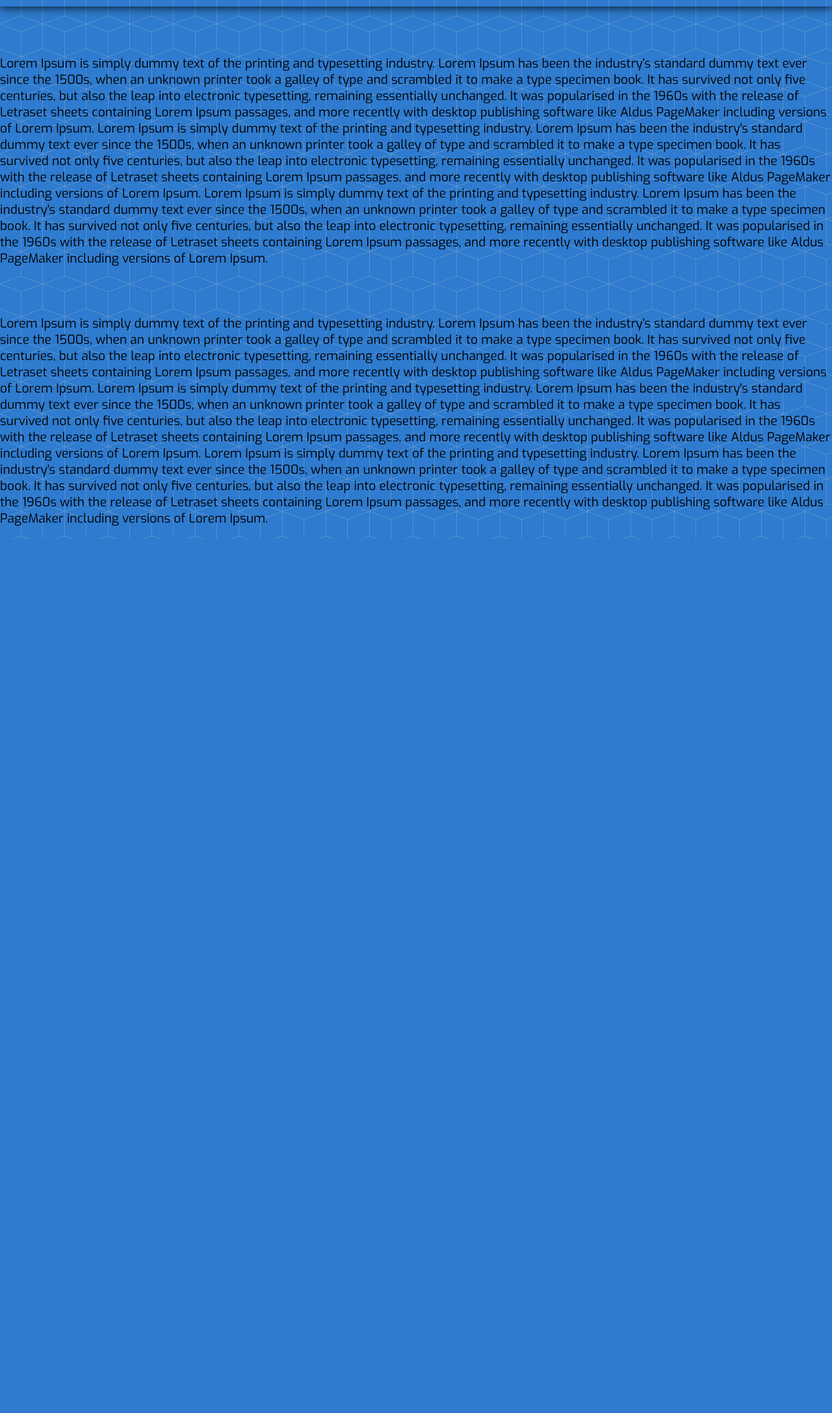
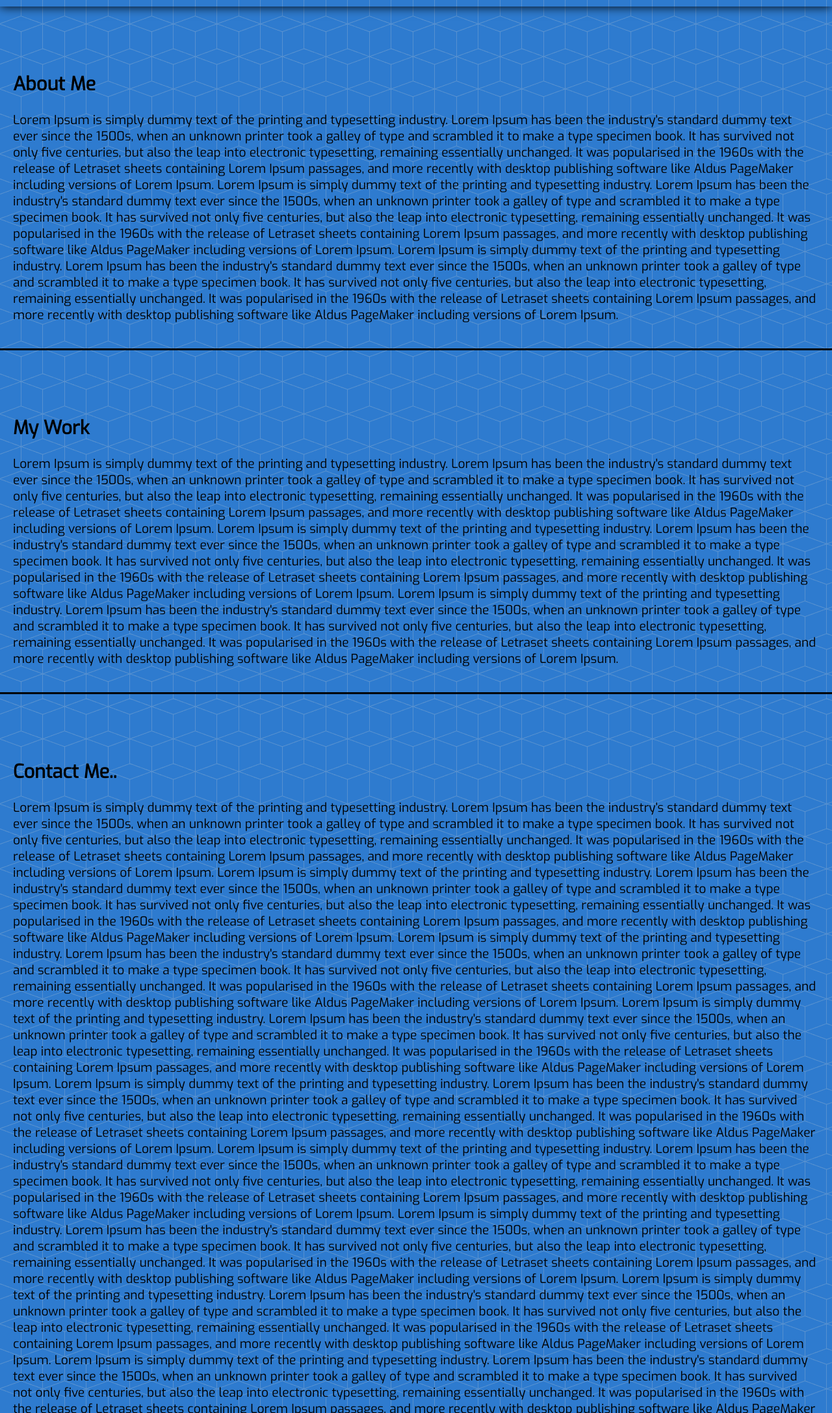
Before and after one commit to rutvijdhotey/Personal-Portfolio, a plain HTML site: page index.html in a window 1280 px wide. Shown: the part 626-2800 px from the top of the page at 65% size. Before the commit the page ends 1455 px from the top, so only its background shows below. Drawn offline with Linux system fonts and the light colour scheme.

Commit message:
sections made

```diff
--- a/index.html
+++ b/index.html
@@ -20,15 +20,15 @@
   </head>
 
   <body>
-    <header class = "header fixed-navbar">
-        <div id = "top-nav" class="container">
-            <a id ="brand-name" href="#my_section"><img id="avatar" src="/images/myavatar.svg" height="60" width="55" align="left">
+    <header id ="top_nav" class = "header fixed-navbar">
+        <div class="container">
+            <a id ="brand-name" href="index.html"><img id="avatar" src="/images/myavatar.svg" height="60" width="55" align="left">
 Rutvij Dhotey</a>
 
           <ul>
-            <li><a href="#news">About me</a></li>
-            <li><a href="#contact">My Work</a></li>
-            <li><a href="#about">Contact</a></li>
+            <li><a href="#about_me">About me</a></li>
+            <li><a href="#my_work">My Work</a></li>
+            <li><a href="#contact_me">Contact</a></li>
           </ul>
         </div><!-- /.container-->
     </header>
@@ -55,7 +55,8 @@
       </div>
     </section>
 
-  <section>
+  <section id = "about_me" class = "section_division" href="#about_me">
+    <h1 >About Me</h1>
       <div>
         <p>
             Lorem Ipsum is simply dummy text of the printing and typesetting industry. Lorem Ipsum has been the industry's standard dummy text ever since the 1500s, when an unknown printer took a galley of type and scrambled it to make a type specimen book. It has survived not only five centuries, but also the leap into electronic typesetting, remaining essentially unchanged. It was popularised in the 1960s with the release of Letraset sheets containing Lorem Ipsum passages, and more recently with desktop publishing software like Aldus PageMaker including versions of Lorem Ipsum.
@@ -65,7 +66,8 @@
       </div>
     </section>
 
-  <section>
+  <section id = "my_work" class = "section_division">
+    <h1 >My Work</h1>
       <div>
         <p>
             Lorem Ipsum is simply dummy text of the printing and typesetting industry. Lorem Ipsum has been the industry's standard dummy text ever since the 1500s, when an unknown printer took a galley of type and scrambled it to make a type specimen book. It has survived not only five centuries, but also the leap into electronic typesetting, remaining essentially unchanged. It was popularised in the 1960s with the release of Letraset sheets containing Lorem Ipsum passages, and more recently with desktop publishing software like Aldus PageMaker including versions of Lorem Ipsum.
@@ -75,5 +77,23 @@
       </div>
     </section>
 
+    <section id = "contact_me" class = "section_division" href="#about_me">
+    <h1 >Contact Me..</h1>
+      <div>
+        <p>
+            Lorem Ipsum is simply dummy text of the printing and typesetting industry. Lorem Ipsum has been the industry's standard dummy text ever since the 1500s, when an unknown printer took a galley of type and scrambled it to make a type specimen book. It has survived not only five centuries, but also the leap into electronic typesetting, remaining essentially unchanged. It was popularised in the 1960s with the release of Letraset sheets containing Lorem Ipsum passages, and more recently with desktop publishing software like Aldus PageMaker including versions of Lorem Ipsum.
+            Lorem Ipsum is simply dummy text of the printing and typesetting industry. Lorem Ipsum has been the industry's standard dummy text ever since the 1500s, when an unknown printer took a galley of type and scrambled it to make a type specimen book. It has survived not only five centuries, but also the leap into electronic typesetting, remaining essentially unchanged. It was popularised in the 1960s with the release of Letraset sheets containing Lorem Ipsum passages, and more recently with desktop publishing software like Aldus PageMaker including versions of Lorem Ipsum.
+            Lorem Ipsum is simply dummy text of the printing and typesetting industry. Lorem Ipsum has been the industry's standard dummy text ever since the 1500s, when an unknown printer took a galley of type and scrambled it to make a type specimen book. It has survived not only five centuries, but also the leap into electronic typesetting, remaining essentially unchanged. It was popularised in the 1960s with the release of Letraset sheets containing Lorem Ipsum passages, and more recently with desktop publishing software like Aldus PageMaker including versions of Lorem Ipsum.
+            Lorem Ipsum is simply dummy text of the printing and typesetting industry. Lorem Ipsum has been the industry's standard dummy text ever since the 1500s, when an unknown printer took a galley of type and scrambled it to make a type specimen book. It has survived not only five centuries, but also the leap into electronic typesetting, remaining essentially unchanged. It was popularised in the 1960s with the release of Letraset sheets containing Lorem Ipsum passages, and more recently with desktop publishing software like Aldus PageMaker including versions of Lorem Ipsum.
+            Lorem Ipsum is simply dummy text of the printing and typesetting industry. Lorem Ipsum has been the industry's standard dummy text ever since the 1500s, when an unknown printer took a galley of type and scrambled it to make a type specimen book. It has survived not only five centuries, but also the leap into electronic typesetting, remaining essentially unchanged. It was popularised in the 1960s with the release of Letraset sheets containing Lorem Ipsum passages, and more recently with desktop publishing software like Aldus PageMaker including versions of Lorem Ipsum.
+            Lorem Ipsum is simply dummy text of the printing and typesetting industry. Lorem Ipsum has been the industry's standard dummy text ever since the 1500s, when an unknown printer took a galley of type and scrambled it to make a type specimen book. It has survived not only five centuries, but also the leap into electronic typesetting, remaining essentially unchanged. It was popularised in the 1960s with the release of Letraset sheets containing Lorem Ipsum passages, and more recently with desktop publishing software like Aldus PageMaker including versions of Lorem Ipsum.
+            Lorem Ipsum is simply dummy text of the printing and typesetting industry. Lorem Ipsum has been the industry's standard dummy text ever since the 1500s, when an unknown printer took a galley of type and scrambled it to make a type specimen book. It has survived not only five centuries, but also the leap into electronic typesetting, remaining essentially unchanged. It was popularised in the 1960s with the release of Letraset sheets containing Lorem Ipsum passages, and more recently with desktop publishing software like Aldus PageMaker including versions of Lorem Ipsum.
+            Lorem Ipsum is simply dummy text of the printing and typesetting industry. Lorem Ipsum has been the industry's standard dummy text ever since the 1500s, when an unknown printer took a galley of type and scrambled it to make a type specimen book. It has survived not only five centuries, but also the leap into electronic typesetting, remaining essentially unchanged. It was popularised in the 1960s with the release of Letraset sheets containing Lorem Ipsum passages, and more recently with desktop publishing software like Aldus PageMaker including versions of Lorem Ipsum.
+            Lorem Ipsum is simply dummy text of the printing and typesetting industry. Lorem Ipsum has been the industry's standard dummy text ever since the 1500s, when an unknown printer took a galley of type and scrambled it to make a type specimen book. It has survived not only five centuries, but also the leap into electronic typesetting, remaining essentially unchanged. It was popularised in the 1960s with the release of Letraset sheets containing Lorem Ipsum passages, and more recently with desktop publishing software like Aldus PageMaker including versions of Lorem Ipsum.
+        </p>
+      </div>
+    </section>
+
+
   </body>
 </html>
--- a/stylesheets/stylesheet.css
+++ b/stylesheets/stylesheet.css
@@ -91,10 +91,20 @@
   width:100%;
   height: 50%;
 }
+
+.section_division{
+  padding : 1px 20px 20px 20px;
+  border-bottom: solid;
+  margin-top: 75px;
+}
 /* ID ELEMENTS */
+
+
+
 #avatar{
   position: relative;
   float: left;
+  opacity: 0.8;
 }
 
 #brand-name{
```
